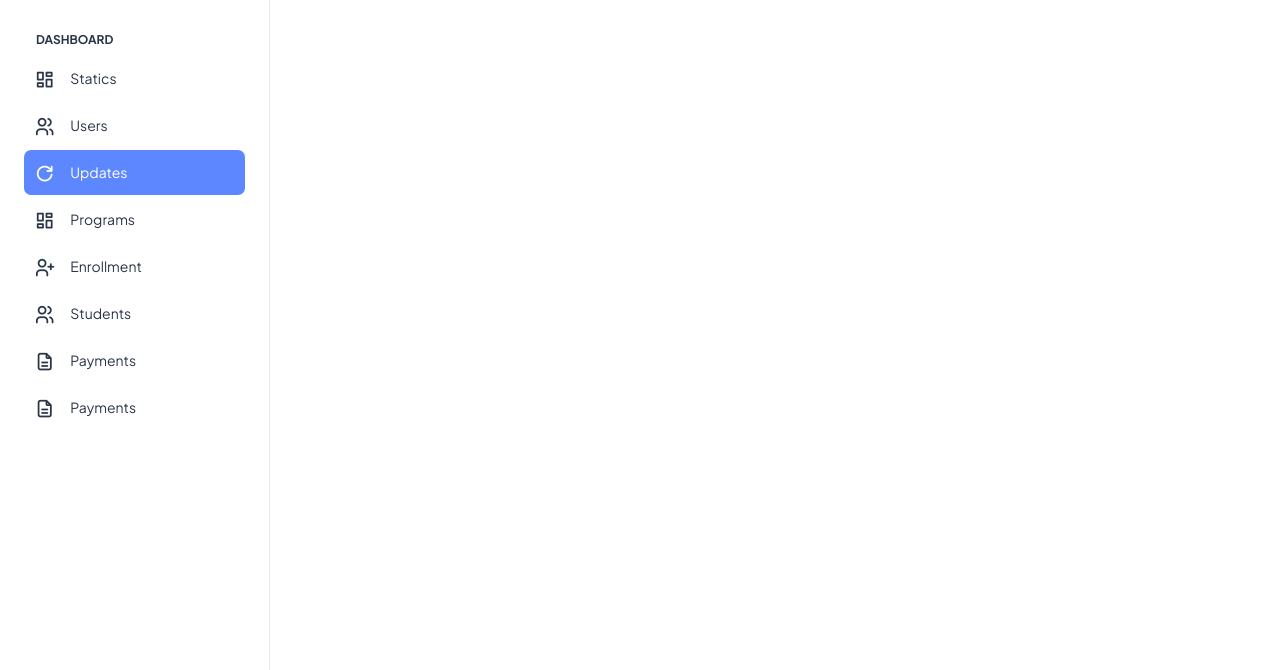
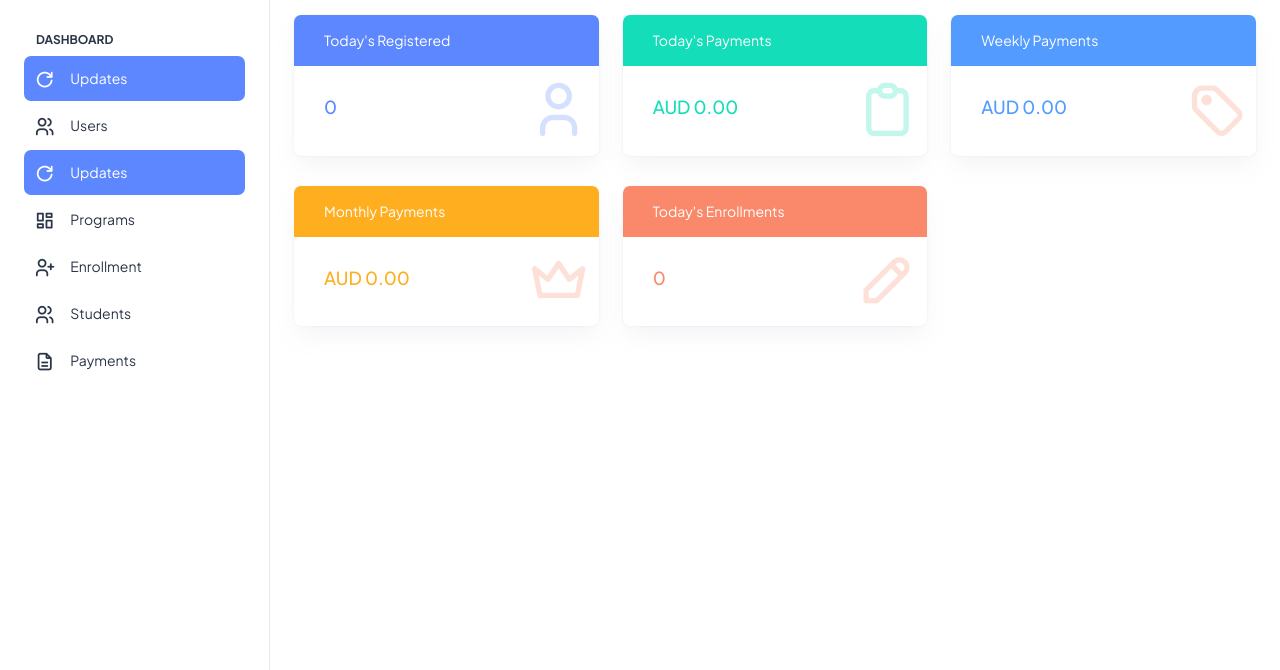
Before and after one commit to nurulanam/Student-Information-System, a Laravel app: page /dashboard/updates in a window 1280 px wide. Shown: the part 70-740 px from the top of the page. Run offline with Laravel 10, Linux system fonts and the light colour scheme; a user stored in the database is signed in; data comes from the database, SQL or seed files in the repository; data that the repository does not hold is empty.

Commit message:
Feat: Updated, Fix: Auth redirection, Payments Duplicate Enroll block

```diff
--- a/app/Http/Controllers/Auth/AuthenticatedSessionController.php
+++ b/app/Http/Controllers/Auth/AuthenticatedSessionController.php
@@ -29,9 +29,7 @@ class AuthenticatedSessionController extends Controller
 
         $request->session()->regenerate();
 
-        if (Auth::user()->hasRole('super-admin')) {
-            return redirect('/dashboard/statics');
-        } elseif (Auth::user()->hasRole('manager')) {
+        if (Auth::user()->hasRole('super-admin') || Auth::user()->hasRole('manager')) {
             return redirect('/dashboard/updates');
         } elseif (Auth::user()->hasRole('finance')) {
             return redirect('/dashboard/students');
--- a/app/Http/Controllers/UpdateController.php
+++ b/app/Http/Controllers/UpdateController.php
@@ -2,13 +2,45 @@
 
 namespace App\Http\Controllers;
 
+use Carbon\Carbon;
+use App\Models\Payment;
+use App\Models\Student;
+use App\Models\Enrollment;
 use Illuminate\Http\Request;
 
 class UpdateController extends Controller
 {
     public function index()
     {
-        return view('updates');
+        Carbon::setlocale('en_US');
+
+        // Today's date
+        $today = now();
+
+        // Today's students
+        $todaysStudents = Student::whereDate('created_at', $today)->count();
+
+        // Today's payments
+        $todaysPayments = Payment::whereDate('created_at', $today)->sum('amount_paid');
+
+        // Debugging: Print start and end of the week
+        $startOfWeek = $today->copy()->startOfWeek(Carbon::SUNDAY)->startOfDay(); // Start of Sunday
+        $endOfWeek = $today->copy()->endOfWeek(Carbon::SATURDAY)->endOfDay();       // End of Saturday
+
+        // Weekly payments
+        $weeklyPayments = Payment::whereBetween('created_at', [$startOfWeek, $endOfWeek])->sum('amount_paid');
+
+
+
+        $startOfMonth = $today->copy()->startOfMonth()->startOfDay();
+        $endOfMonth = $today->copy()->endOfMonth()->endOfDay();
+        // Monthly payments
+        $monthlyPayments = Payment::whereBetween('created_at', [$startOfMonth, $endOfMonth])->sum('amount_paid');
+
+        // Today's enrollments
+        $todaysEnrollments = Enrollment::whereDate('created_at', $today)->count();
+
+        return view('updates', compact('todaysStudents', 'todaysPayments', 'weeklyPayments', 'monthlyPayments', 'todaysEnrollments'));
 
     }
 }
--- a/config/app.php
+++ b/config/app.php
@@ -83,7 +83,7 @@ return [
     |
     */
 
-    'locale' => 'en',
+    'locale' => 'en_US',
 
     /*
     |--------------------------------------------------------------------------
--- a/resources/views/includes/sidebar.blade.php
+++ b/resources/views/includes/sidebar.blade.php
@@ -17,14 +17,14 @@
             <span class="hide-menu">Dashboard</span>
           </li>
             @if(Auth::user()->hasRole('super-admin'))
-              <li class="sidebar-item">
-                <a class="sidebar-link" href="{{ route('statics.index') }}" aria-expanded="false">
-                  <span>
-                    <i class="ti ti-layout-dashboard"></i>
-                  </span>
-                  <span class="hide-menu">Statics</span>
-                </a>
-              </li>
+                <li class="sidebar-item">
+                    <a class="sidebar-link" href="{{ route('updates.index') }}" aria-expanded="false">
+                    <span>
+                        <i class="ti ti-reload"></i>
+                    </span>
+                    <span class="hide-menu">Updates</span>
+                    </a>
+                </li>
               <li class="sidebar-item">
                 <a class="sidebar-link" href="{{ route('users.index') }}" aria-expanded="false">
                   <span>
@@ -52,7 +52,7 @@
                     </a>
                 </li>
             @endif
-            @if(Auth::user()->hasRole('manager|finance|admin'))
+            @if(Auth::user()->hasRole('manager|finance'))
                 <li class="sidebar-item">
                     <a class="sidebar-link" href="{{ route('enrollments.index') }}" aria-expanded="false">
                     <span>
@@ -61,8 +61,6 @@
                     <span class="hide-menu">Enrollment</span>
                     </a>
                 </li>
-            @endif
-            @if(Auth::user()->hasRole('manager|finance'))
                 <li class="sidebar-item">
                     <a class="sidebar-link" href="{{ route('students.index') }}" aria-expanded="false">
                       <span>
@@ -71,16 +69,8 @@
                       <span class="hide-menu">Students</span>
                     </a>
                 </li>
-                <li class="sidebar-item">
-                    <a class="sidebar-link" href="{{ route('payments.index') }}" aria-expanded="false">
-                  <span>
-                    <i class="ti ti-file-description"></i>
-                  </span>
-                        <span class="hide-menu">Payments</span>
-                    </a>
-                </li>
             @endif
-            @if(Auth::user()->hasRole('admin'))
+            @if(Auth::user()->hasRole('manager|finance|admin'))
                 <li class="sidebar-item">
                     <a class="sidebar-link" href="{{ route('payments.index') }}" aria-expanded="false">
                   <span>
--- a/resources/views/updates.blade.php
+++ b/resources/views/updates.blade.php
@@ -1 +1,61 @@
 @extends('layouts.main')
+@section('title', 'Updates')
+@section('content')
+<div class="row">
+    <div class="col-md-6 col-lg-4">
+        <div class="card position-relative">
+            <div class="card-header bg-primary text-white">
+                Today's Registered
+            </div>
+            <div class="card-body">
+                <h5 class="card-title text-primary">{{ $todaysStudents }}</h5>
+            </div>
+            <span class="position-absolute bottom-0 end-0 m-2 display-3 text-primary opacity-25"><i class="ti ti-user"></i></span>
+        </div>
+    </div>
+    <div class="col-md-6 col-lg-4">
+        <div class="card">
+            <div class="card-header bg-success text-white">
+                Today's Payments
+            </div>
+            <div class="card-body">
+                <h5 class="card-title text-success">AUD {{ number_format($todaysPayments, 2) }}</h5>
+            </div>
+            <span class="position-absolute bottom-0 end-0 m-2 display-3 text-success opacity-25"><i class="ti ti-clipboard"></i></span>
+        </div>
+    </div>
+    <div class="col-md-6 col-lg-4">
+        <div class="card position-relative">
+            <div class="card-header bg-info text-white">
+                Weekly Payments
+            </div>
+            <div class="card-body">
+                <h5 class="card-title text-info">AUD {{ number_format($weeklyPayments, 2) }}</h5>
+            </div>
+            <span class="position-absolute bottom-0 end-0 m-2 display-3 text-danger opacity-25"><i class="ti ti-tag"></i></span>
+        </div>
+    </div>
+    <div class="col-md-6 col-lg-4">
+        <div class="card position-relative">
+            <div class="card-header bg-warning text-white">
+                Monthly Payments
+            </div>
+            <div class="card-body">
+                <h5 class="card-title text-warning">AUD {{ number_format($monthlyPayments, 2) }}</h5>
+            </div>
+            <span class="position-absolute bottom-0 end-0 m-2 display-3 text-danger opacity-25"><i class="ti ti-crown"></i></span>
+        </div>
+    </div>
+    <div class="col-md-6 col-lg-4">
+        <div class="card position-relative">
+            <div class="card-header bg-danger text-white">
+                Today's Enrollments
+            </div>
+            <div class="card-body">
+                <h5 class="card-title text-danger">{{ $todaysEnrollments }}</h5>
+            </div>
+            <span class="position-absolute bottom-0 end-0 m-2 display-3 text-danger opacity-25"><i class="ti ti-pencil"></i></span>
+        </div>
+    </div>
+</div>
+@endsection
--- a/routes/web.php
+++ b/routes/web.php
@@ -31,13 +31,15 @@ Route::prefix('/dashboard')->middleware(['auth'])->group(function (){
 
     // super admin
     Route::middleware(['auth', 'role:super-admin'])->group(function () {
-        Route::get('/statics', [StaticsController::class, 'index'])->name('statics.index');
-
         // Users
         Route::get('/users', [UserController::class, 'index'])->name('users.index');
         Route::post('/users/store', [UserController::class, 'store'])->name('users.store');
         Route::put('/users/update', [UserController::class, 'update'])->name('users.update');
         Route::delete('/users/destroy/{id}', [UserController::class, 'destroy'])->name('users.destroy');
+    });
+    Route::middleware(['auth', 'role:super-admin|manager'])->group(function () {
+        // Updates
+        Route::get('/updates', [UpdateController::class, 'index'])->name('updates.index');
     });
 
     Route::middleware(['auth', 'role:manager|finance'])->group(function () {
@@ -62,9 +64,6 @@ Route::prefix('/dashboard')->middleware(['auth'])->group(function (){
     });
 
     Route::middleware(['auth', 'role:manager'])->group(function () {
-        // Updates
-        Route::get('/updates', [UpdateController::class, 'index'])->name('updates.index');
-
         // Programs
         Route::get('/programs', [ProgramController::class, 'index'])->name('programs.index');
         Route::post('/programs/store', [ProgramController::class, 'store'])->name('programs.store');
```
Also changed, not shown: app/Http/Controllers/DashboardController.php (+1 -8 lines), app/Http/Controllers/EnrollmentController.php (+8 -0 lines), app/Http/Controllers/PaymentController.php (+47 -20 lines), resources/views/payments.blade.php (+22 -11 lines).
